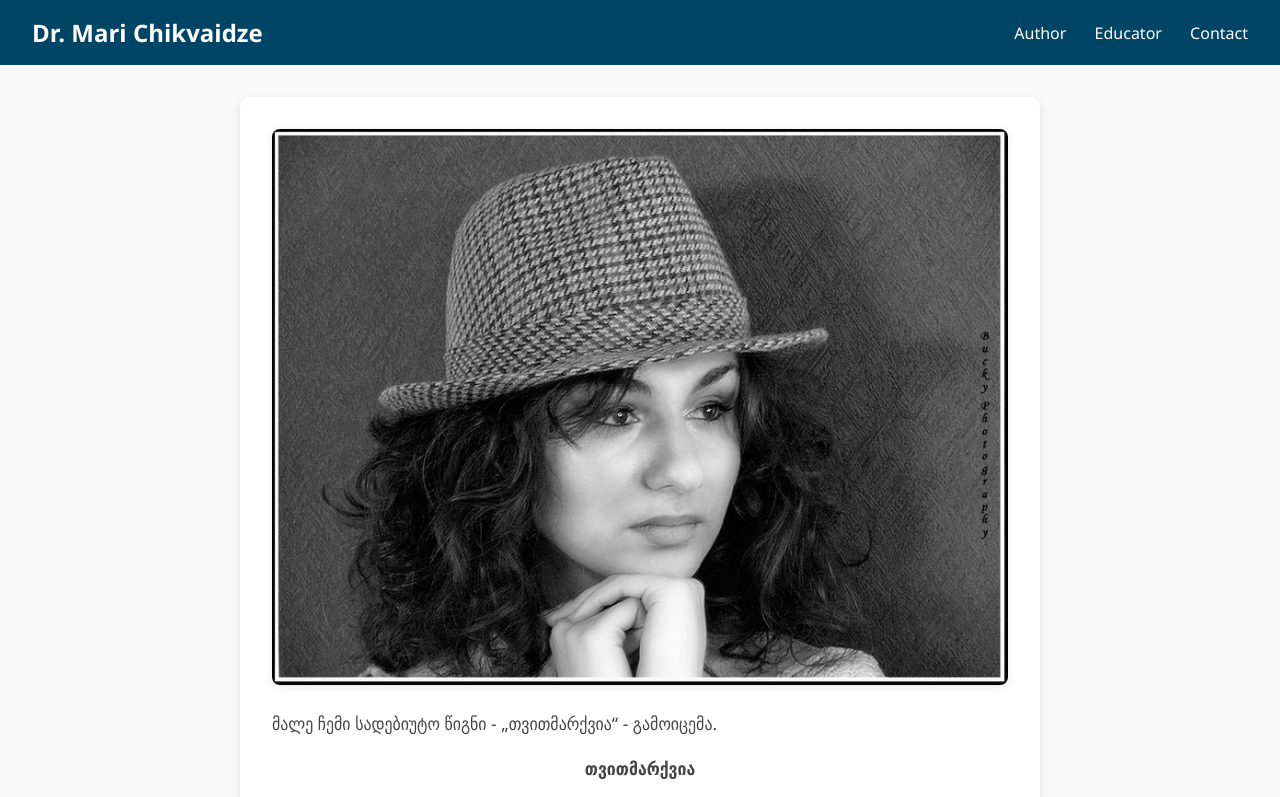
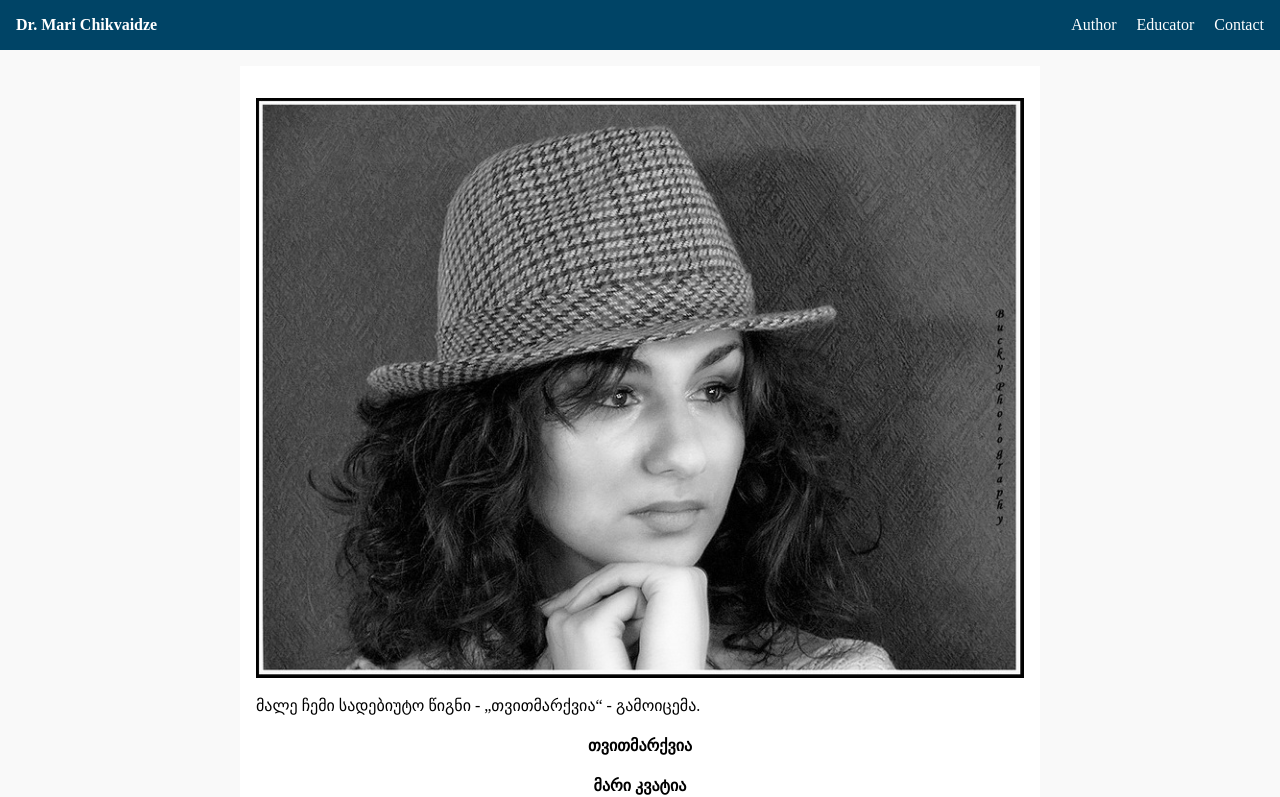
Before and after one commit to DrMariC/drmaric.github.io, a plain HTML site: page index.html in a window 1280 px wide. Shown: the top 797 px of the page. Drawn offline with Linux system fonts and the light colour scheme.

Commit message:
Simplify the HTML and CSS

```diff
--- a/index.html
+++ b/index.html
@@ -12,35 +12,29 @@
     }
 
     body {
-      font-family: 'Segoe UI', Tahoma, Geneva, Verdana, sans-serif;
-      background-color: #f9f9f9;
-      color: #333;
+      background: #f9f9f9;
+      color: #000;
       display: flex;
       flex-direction: column;
       min-height: 100vh;
     }
 
     header {
-      background-color: #004466;
-      color: #fff;
-      padding: 1em 2em;
+      background: #004466;
+      color: white;
+      padding: 1em;
       display: flex;
       justify-content: space-between;
-      align-items: center;
       flex-wrap: wrap;
     }
 
     .logo {
-      font-size: 1.5em;
       font-weight: bold;
     }
 
     nav label {
-      margin-left: 1.5em;
+      margin-left: 1em;
       cursor: pointer;
-      font-size: 1em;
-      color: #fff;
-      padding-bottom: 4px;
       border-bottom: 2px solid transparent;
     }
 
@@ -55,19 +49,16 @@
 
     main {
       flex-grow: 1;
-      padding: 2em;
+      padding: 1em;
       display: flex;
       justify-content: center;
-      align-items: center;
-      text-align: left;
+      align-items: flex-start;
     }
 
     .content {
       max-width: 800px;
-      background-color: #fff;
-      padding: 2em;
-      border-radius: 10px;
-      box-shadow: 0 4px 12px rgba(0, 0, 0, 0.1);
+      background: white;
+      padding: 1em;
     }
 
     section.tab-content {
@@ -81,25 +72,15 @@
     }
 
     p {
-      font-size: 1.1em;
-      color: #444;
       margin-bottom: 1em;
-      line-height: 1.6em;
+      line-height: 1.5;
     }
 
-    .emoji {
-      font-size: 2em;
-      margin-top: 0.5em;
-    }
-
-    img.author-image,
-    img.book-image {
+    img {
       display: block;
-      margin: 0 auto 1.5em auto;
+      margin: 1em auto;
       max-width: 100%;
       height: auto;
-      border-radius: 8px;
-      box-shadow: 0 2px 8px rgba(0, 0, 0, 0.1);
     }
 
     .centered {
@@ -110,25 +91,25 @@
       text-align: justify;
     }
 
+    .emoji {
+      font-size: 1.5em;
+      text-align: center;
+    }
+
     @media (max-width: 800px) {
       header {
         flex-direction: column;
         align-items: flex-start;
       }
 
-      nav {
-        margin-top: 1em;
-      }
-
       nav label {
-        margin-left: 0;
-        margin-right: 1em;
+        margin: 0.5em 1em 0 0;
       }
     }
   </style>
 </head>
 <body>
-  <!-- Hidden radio buttons for tabs -->
+  <!-- Tab controls -->
   <input type="radio" name="tab" id="tab-author" checked>
   <input type="radio" name="tab" id="tab-educator">
   <input type="radio" name="tab" id="tab-contact">
@@ -145,7 +126,7 @@
   <main>
     <div class="content">
       <section id="author" class="tab-content">
-        <img src="author.jpg" alt="Photo of the author" class="author-image">
+        <img src="author.jpg" alt="Photo of the author">
         <p>მალე ჩემი სადებიუტო წიგნი - „თვითმარქვია“ - გამოიცემა.</p>
         <p class="centered"><strong>თვითმარქვია</strong></p>
         <p class="centered"><strong>მარი კვატია</strong></p>
@@ -153,7 +134,7 @@
         <p>რედაქტორი: კახა ჭაბაშვილი</p>
         <p>გამომცემლობა: აზრი</p>
         <p>ISBN 978-9941-8-6674-6</p>
-        <img src="page001.png" alt="Author page preview" class="book-image">
+        <img src="page001.png" alt="Author page preview">
       </section>
 
       <section id="educator" class="tab-content">
```
